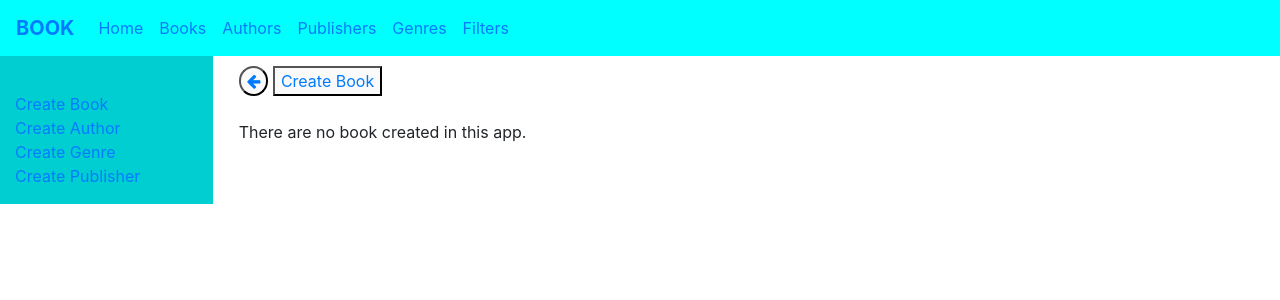
After one commit to Mithilesh-M/django-bookapp, a Django app: page /bookapp/book/ in a window 1280 px wide. The commit adds this page. Shown: the top 300 px of the page. Run offline with Django 3.2, Linux system fonts and the light colour scheme; data that the repository does not hold is empty; some libraries are stand-ins or nearby versions.

Commit message:
Add book list view in book app
Add book list in book app

```diff
--- a/bookapp/static/css/styles.css
+++ b/bookapp/static/css/styles.css
@@ -0,0 +1,49 @@
+a{
+    text-decoration: none !important;
+}
+a:hover{
+    color: lightcoral;
+}
+.sidebar-nav {
+    margin-top: 20px;
+    padding: 0;
+    list-style: none;
+}
+.mysidebar{
+    background-color: rgb(105, 105, 105);
+    font-family: serif;
+    font-weight: bolder;
+    font-size: larger;
+}
+.mysidebar-menu{
+    font-family: serif;
+    font-weight: bolder;
+    font-size: larger;
+    color: lightyellow;
+}
+.mypage{
+    background-color: rgb(119, 136, 153);
+}
+.title{
+    text-align: center;
+    background-color: black;
+    color: blanchedalmond;
+    font-family: serif;
+    font-weight: bolder;
+    font-size: 400%;
+}
+.mybutton{
+    font-family: sans-serif;
+    font-weight: bolder;
+    font-size: larger;
+    color: lightyellow;
+    text-decoration: none;
+    border: 2px solid blue;
+}
+.mybutton:hover {background-color:burlywood}
+.mylist-ele{
+    font-family: sans-serif;
+    font-weight: bolder;
+    font-size: larger;
+    color:floralwhite;
+}
--- a/bookapp/templates/base_generic.html
+++ b/bookapp/templates/base_generic.html
@@ -1,7 +1,7 @@
 <!DOCTYPE html>
 <html lang="en">
 <head>
-  {% block title %}<title>Bookmarks</title>{% endblock %}
+  {% block title %}<title>Book</title>{% endblock %}
   <meta charset="utf-8">
   <meta name="viewport" content="width=device-width, initial-scale=1">
   <link rel="stylesheet" href="https://cdn.jsdelivr.net/npm/bootstrap@4.5.3/dist/css/bootstrap.min.css" integrity="sha384-TX8t27EcRE3e/ihU7zmQxVncDAy5uIKz4rEkgIXeMed4M0jlfIDPvg6uqKI2xXr2" crossorigin="anonymous">
@@ -25,7 +25,7 @@
         <a class="nav-link" href="{% url 'index' %}">Home <span class="sr-only">(current)</span></a>
       </li>
       <li class="nav-item">
-        <a class="nav-link" href="#">Books</a>
+        <a class="nav-link" href="{% url 'book-list' %}">Books</a>
       </li>
       <li class="nav-item">
         <a class="nav-link" href="#">Authors</a>
--- /dev/null
+++ b/bookapp/templates/bookapp/book_list.html
@@ -0,0 +1,29 @@
+{% extends "base_generic.html" %}
+
+{% block content %}
+    <div style="margin: 1%">
+        <button style="border-radius: 50%;border-color: black;" disabled>
+            <a href="{% url 'index' %}">
+            <i class="fa fa-arrow-left" onmouseover = "this.style.color = 'black'" onmouseout = "this.style.color = 'blue'" ></i>
+            </a>
+        </button>
+        <button style="border-color: black;" disabled>
+            <a onmouseover = "this.style.color = 'black'" onmouseout = "this.style.color = 'blue'" href="" style="text-decoration: none;">Create Book
+            </a>
+        </button>
+        <br><br>
+        {% if book_list %}
+          <table style="width:100%">
+            {% for book in book_list %}
+            <tr>
+              <th style="text-align: center;"><a class="mylist-ele" href="">{{ book.name }}</a></th>
+              <th><button class="mybutton"><a href="">Delete</a></button></th>
+              <th><button class="mybutton"><a href="">Update</a></button></th>
+            </tr>
+            {% endfor %}
+          </table>
+          {% else %}
+            <p>There are no book created in this app.</p>
+          {% endif %}
+    </div>
+{% endblock %}
--- a/bookapp/urls.py
+++ b/bookapp/urls.py
@@ -3,4 +3,5 @@ from . import views
 
 urlpatterns = [
     path('', views.index, name='index'),
+    path('book/',views.Booklistview.as_view(), name='book-list'),
 ]
--- a/bookapp/views.py
+++ b/bookapp/views.py
@@ -1,5 +1,6 @@
 from django.shortcuts import render
 from .models import Book, Genre, Publisher, Author
+from django.views import generic
 
 def index(request):
     context = {
@@ -9,3 +10,7 @@ def index(request):
         'author': Author.objects.all().count(),
     }
     return render(request, 'bookapp/index.html', context)
+
+
+class Booklistview(generic.ListView):
+    model = Book
```
